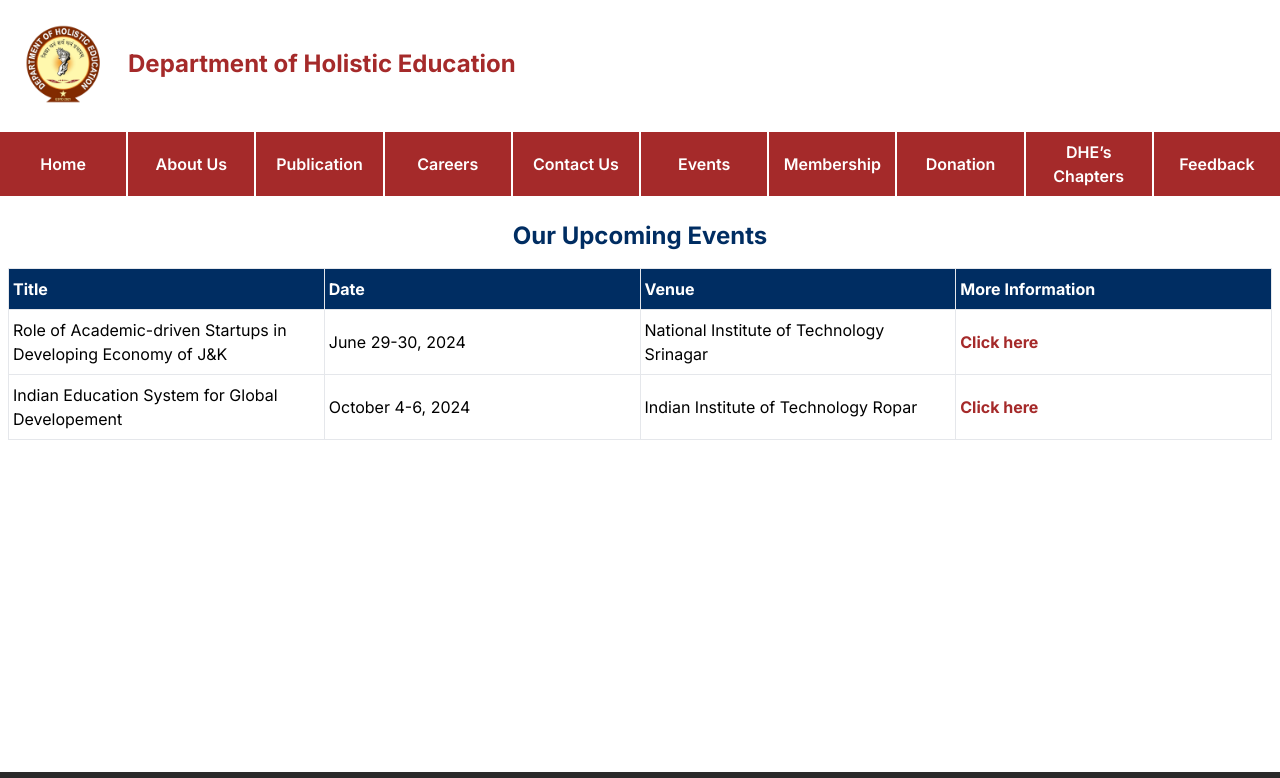
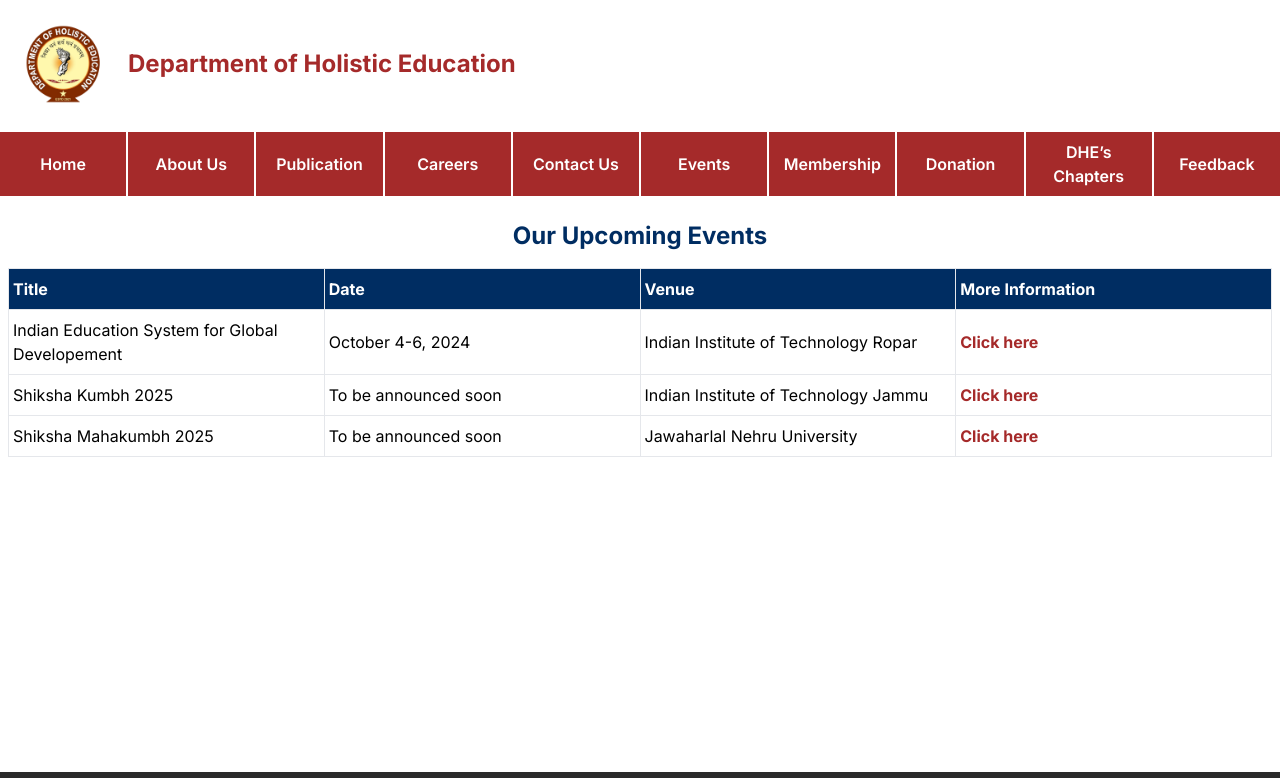
Before and after one commit to dhevb/dhe-org-in, a Next.js app: page /upcomingevent in a window 1280 px wide. Shown: the top 778 px of the page. Built offline with nearby package versions, Linux system fonts and the light colour scheme.

Commit message:
"Updated image paths in event page and added new events in PastEvent and UpcomingEvent components"

```diff
--- a/src/app/cells/event/page.tsx
+++ b/src/app/cells/event/page.tsx
@@ -26,27 +26,27 @@ const MyPage = () => {
       alt: "",
     },
     {
-      src: "/cells/eventmanagementcell/bandaru_dattareya.jpg", // Update with actual image paths
+      src: "/cells/eventmanagementcell/bandaru_dattareya.jpg",
       alt: "",
     },
     {
-      src: "/cells/eventmanagementcell/anurag_singh_thakur.JPG", // Update with actual image paths
+      src: "/cells/eventmanagementcell/anurag_singh_thakur.JPG",
       alt: "",
     },
     {
-      src: "/cells/eventmanagementcell/raghunandan.JPG", // Update with actual image paths
+      src: "/cells/eventmanagementcell/raghunandan.JPG",
       alt: "",
     },
     {
-      src: "/cells/eventmanagementcell/shankarananda.JPG", // Update with actual image paths
+      src: "/cells/eventmanagementcell/shankarananda.JPG",
       alt: "",
     },
     {
-      src: "/cells/eventmanagementcell/kashmiri_lal.JPG", // Update with actual image paths
+      src: "/cells/eventmanagementcell/kashmiri_lal.JPG",
       alt: "",
     },
     {
-      src: "/cells/eventmanagementcell/satish_kumar.JPG", // Update with actual image paths
+      src: "/cells/eventmanagementcell/satish_kumar.JPG",
       alt: "",
     },
 
--- a/src/app/component/PastEvent.tsx
+++ b/src/app/component/PastEvent.tsx
@@ -26,6 +26,20 @@ const PastEvent: React.FC = () => {
           </tr>
         </thead>
         <tbody>
+        <tr>
+            <td className="w-full sm:w-1/5 px-1 py-2 border text-left text-black">
+            Role of Academic&#45;driven Startups in Developing Economy of J&amp;K
+            </td>
+            <td className="w-full sm:w-1/5 px-1 py-2 border text-left text-black">
+            June 29&#45;30, 2024
+            </td>
+            <td className="w-full sm:w-1/5 px-1 py-2 border text-left text-black">
+            National Institute of Technology Srinagar
+            </td>
+            <td className="w-full sm:w-1/5 px-1 py-2 border text-left text-black">
+              <Link href="https://sk24.rase.co.in" className="text-primary font-bold hover:text-blue-950">Click here</Link>
+            </td>
+          </tr>
         <tr>
             <td className="w-full sm:w-1/5 px-1 py-2 border text-left text-black">
             Innovation and Entrepreneurship for School Students, Teachers and Atal Tinkering Labs Co&#45;ordinators
--- a/src/app/component/UpcomingEvent.tsx
+++ b/src/app/component/UpcomingEvent.tsx
@@ -26,20 +26,7 @@ const UpcomingEvent: React.FC = () => {
           </tr>
         </thead>
         <tbody>
-        <tr>
-            <td className="w-full sm:w-1/5 px-1 py-2 border text-left text-black">
-            Role of Academic&#45;driven Startups in Developing Economy of J&amp;K
-            </td>
-            <td className="w-full sm:w-1/5 px-1 py-2 border text-left text-black">
-            June 29&#45;30, 2024
-            </td>
-            <td className="w-full sm:w-1/5 px-1 py-2 border text-left text-black">
-            National Institute of Technology Srinagar
-            </td>
-            <td className="w-full sm:w-1/5 px-1 py-2 border text-left text-black">
-              <Link href="https://sk24.rase.co.in" className="text-primary font-bold hover:text-blue-950">Click here</Link>
-            </td>
-          </tr>
+
           <tr>
             <td className="w-full sm:w-1/5 px-1 py-2 border text-left text-black">
             Indian Education System for Global Developement
@@ -49,6 +36,34 @@ const UpcomingEvent: React.FC = () => {
             </td>
             <td className="w-full sm:w-1/5 px-1 py-2 border text-left text-black">
             Indian Institute of Technology Ropar
+            </td>
+            <td className="w-full sm:w-1/5 px-1 py-2 border text-left text-black">
+              <Link href="/sm24.rase.co.in" className="text-primary font-bold hover:text-blue-950">Click here</Link>
+            </td>
+          </tr>
+          <tr>
+            <td className="w-full sm:w-1/5 px-1 py-2 border text-left text-black">
+            Shiksha Kumbh 2025
+            </td>
+            <td className="w-full sm:w-1/5 px-1 py-2 border text-left text-black">
+            To be announced soon
+            </td>
+            <td className="w-full sm:w-1/5 px-1 py-2 border text-left text-black">
+            Indian Institute of Technology Jammu
+            </td>
+            <td className="w-full sm:w-1/5 px-1 py-2 border text-left text-black">
+              <Link href="/sk25.rase.co.in" className="text-primary font-bold hover:text-blue-950">Click here</Link>
+            </td>
+          </tr>
+          <tr>
+            <td className="w-full sm:w-1/5 px-1 py-2 border text-left text-black">
+            Shiksha Mahakumbh 2025
+            </td>
+            <td className="w-full sm:w-1/5 px-1 py-2 border text-left text-black">
+            To be announced soon
+            </td>
+            <td className="w-full sm:w-1/5 px-1 py-2 border text-left text-black">
+            Jawaharlal Nehru University
             </td>
             <td className="w-full sm:w-1/5 px-1 py-2 border text-left text-black">
               <Link href="/" className="text-primary font-bold hover:text-blue-950">Click here</Link>
```
